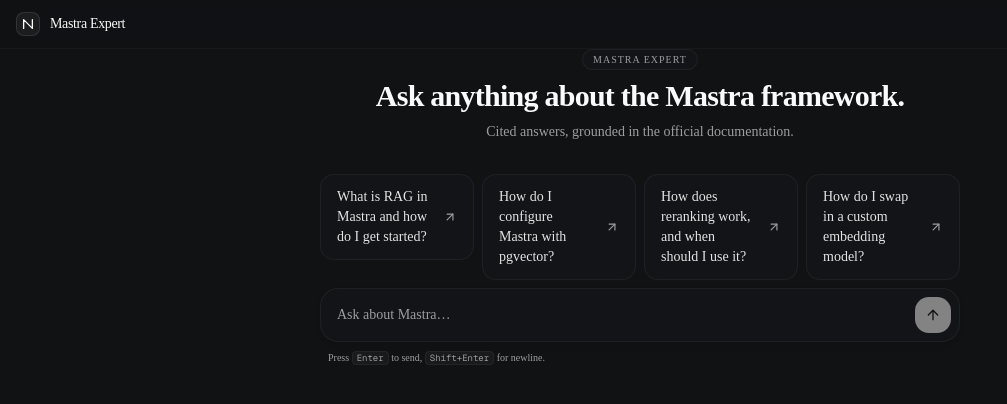
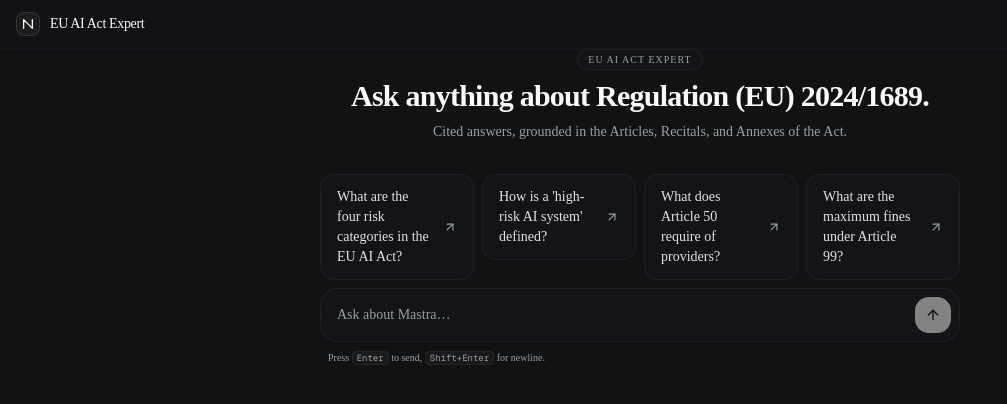
Before and after one commit to Baladoodle/eu-ai-rag, a Next.js app: page / in a window 1280 px wide. Shown: the top 404 px of the page, without its empty margins (0-1007 px from the left). Built offline with nearby package versions, Linux system fonts and the light colour scheme.

Commit message:
readme and metadata reflect ai act

```diff
--- a/package.json
+++ b/package.json
@@ -1,5 +1,5 @@
 {
-  "name": "mastra-expert",
+  "name": "eu-ai-act-expert",
   "version": "0.1.0",
   "private": true,
   "scripts": {
--- a/src/app/layout.tsx
+++ b/src/app/layout.tsx
@@ -16,9 +16,9 @@
 });
 
 export const metadata: Metadata = {
-  title: "Mastra Expert",
+  title: "EU AI Act Expert",
   description:
-    "A RAG chatbot for the Mastra AI framework. Ask anything about Mastra.",
+    "A RAG chatbot for Regulation (EU) 2024/1689 (the EU AI Act). Ask about Articles, Recitals, Annexes, and Commission guidance.",
 };
 
 /**
--- a/src/components/chat/ChatContainer.tsx
+++ b/src/components/chat/ChatContainer.tsx
@@ -24,13 +24,13 @@
 
 import { useChatState } from "./hooks/useChatState";
 
-// 3-4 starter questions. Kept short, real-Mastra, and pointing at the
-// parts of the docs that have the densest signal in our corpus.
+// 3-4 starter questions. Kept short, real-EU-AI-Act, and pointing at the
+// parts of the regulation that have the densest signal in our corpus.
 const SUGGESTED_QUESTIONS = [
-  { id: "rag-overview", text: "What is RAG in Mastra and how do I get started?" },
-  { id: "pgvector", text: "How do I configure Mastra with pgvector?" },
-  { id: "rerank", text: "How does reranking work, and when should I use it?" },
-  { id: "embed", text: "How do I swap in a custom embedding model?" },
+  { id: "risk-classes", text: "What are the four risk categories in the EU AI Act?" },
+  { id: "high-risk", text: "How is a 'high-risk AI system' defined?" },
+  { id: "transparency", text: "What does Article 50 require of providers?" },
+  { id: "penalties", text: "What are the maximum fines under Article 99?" },
 ];
 
 export function ChatContainer() {
@@ -149,7 +149,7 @@
             />
           </svg>
         </span>
-        <span className="text-sm font-medium tracking-tight">Mastra Expert</span>
+        <span className="text-sm font-medium tracking-tight">EU AI Act Expert</span>
       </div>
 
       {onReset ? (
--- a/src/components/chat/EmptyState.tsx
+++ b/src/components/chat/EmptyState.tsx
@@ -36,13 +36,13 @@
     >
       <div className="flex flex-col items-center gap-2">
         <span className="rounded-full border border-border/60 bg-card/40 px-2.5 py-0.5 text-[10px] font-medium uppercase tracking-widest text-muted-foreground">
-          Mastra Expert
+          EU AI Act Expert
         </span>
         <h1 className="text-balance text-2xl font-semibold tracking-tight sm:text-3xl">
-          Ask anything about the Mastra framework.
+          Ask anything about Regulation (EU) 2024/1689.
         </h1>
         <p className="max-w-md text-pretty text-sm text-muted-foreground">
-          Cited answers, grounded in the official documentation.
+          Cited answers, grounded in the Articles, Recitals, and Annexes of the Act.
         </p>
       </div>
 
```
Also changed, not shown: 1 other file (tests, documents, lock files or other folders).
